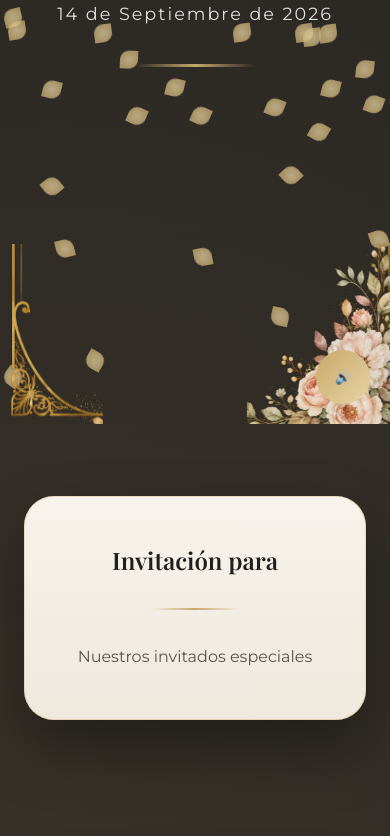
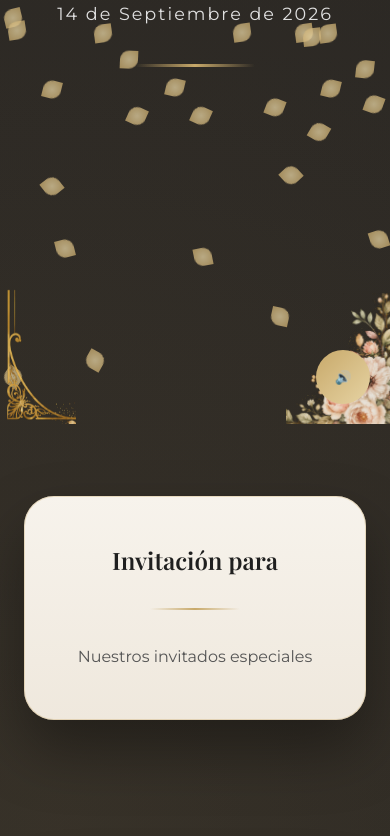
Before and after one commit to leoahe/InvitArte, a website: page wedding-invites/public/plantilla.html in a window 390 px wide. Shown: the part 420-1256 px from the top of the page. Drawn offline with nearby package versions, Linux system fonts and the light colour scheme.

Commit message:
fix: marco dorado responsive (4 breakpoints, no tapa contenido en móvil)

```diff
--- a/wedding-invites/public/css/plantilla.css
+++ b/wedding-invites/public/css/plantilla.css
@@ -96,20 +96,34 @@ body{
   animation:floralFadeBR 2s ease .45s both;
 }
 
-/* Responsive — reducir tamaño en móvil para no tapar contenido */
+/* Responsive — marco floral proporcional, nunca tapa contenido */
+@media(max-width:900px){
+  .floral-frame::before,.floral-frame::after{width:220px}
+  .floral-frame::before{height:181px}
+  .floral-frame::after{height:207px}
+  .floral-frame i.fc-bl{width:165px;height:282px}
+  .floral-frame i.fc-br{width:220px;height:282px}
+}
 @media(max-width:680px){
-  .floral-frame::before,.floral-frame::after{width:200px}
-  .floral-frame::before{height:164px}
-  .floral-frame::after{height:189px}
-  .floral-frame i.fc-bl{width:148px;height:252px}
-  .floral-frame i.fc-br{width:200px;height:252px}
-}
-@media(max-width:420px){
   .floral-frame::before,.floral-frame::after{width:150px}
   .floral-frame::before{height:123px}
   .floral-frame::after{height:142px}
-  .floral-frame i.fc-bl{width:110px;height:186px}
-  .floral-frame i.fc-br{width:150px;height:186px}
+  .floral-frame i.fc-bl{width:112px;height:192px}
+  .floral-frame i.fc-br{width:150px;height:192px}
+}
+@media(max-width:480px){
+  .floral-frame::before,.floral-frame::after{width:110px}
+  .floral-frame::before{height:90px}
+  .floral-frame::after{height:104px}
+  .floral-frame i.fc-bl{width:82px;height:141px}
+  .floral-frame i.fc-br{width:110px;height:141px}
+}
+@media(max-width:380px){
+  .floral-frame::before,.floral-frame::after{width:88px}
+  .floral-frame::before{height:72px}
+  .floral-frame::after{height:83px}
+  .floral-frame i.fc-bl{width:66px;height:112px}
+  .floral-frame i.fc-br{width:88px;height:112px}
 }
 
 /* ===== PETALOS ===== */
```
